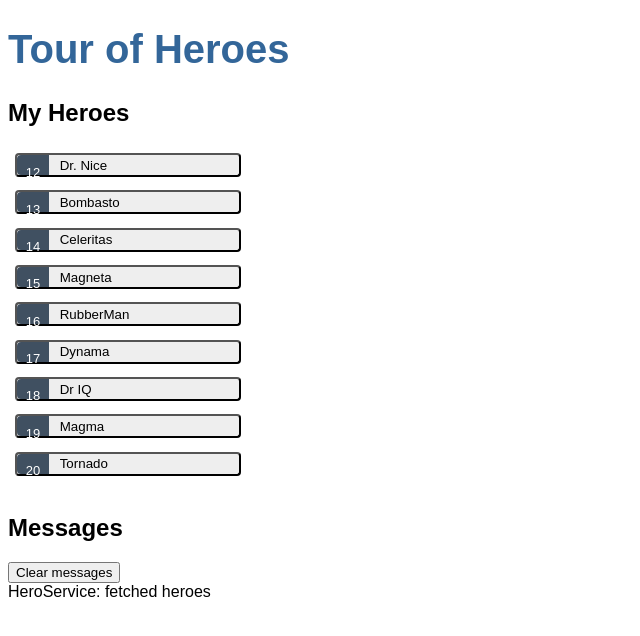
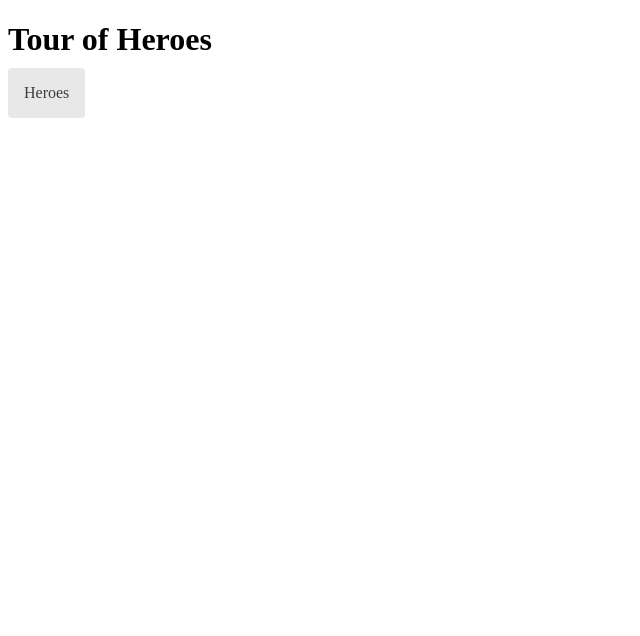
Before and after one commit to lpahlavi/angular-tour-of-heroes, an Angular app: page / in a window 1280 px wide. Shown: the top 636 px of the page, without its empty margins (0-640 px from the left). Built offline with nearby package versions, Linux system fonts and the light colour scheme.

Commit message:
Add basic routing

```diff
--- a/src/app/app-routing.module.ts
+++ b/src/app/app-routing.module.ts
@@ -1,7 +1,10 @@
 import { NgModule } from '@angular/core';
 import { RouterModule, Routes } from '@angular/router';
+import { HeroesComponent } from './heroes/heroes.component';
 
-const routes: Routes = [];
+const routes: Routes = [
+  { path: 'heroes', component: HeroesComponent }
+];
 
 @NgModule({
   imports: [RouterModule.forRoot(routes)],
--- a/src/app/app.component.css
+++ b/src/app/app.component.css
@@ -1,40 +1,21 @@
-/* Application-wide Styles */
+/* AppComponent's private CSS styles */
 h1 {
-  color: #369;
-  font-family: Arial, Helvetica, sans-serif;
-  font-size: 250%;
+  margin-bottom: 0;
 }
-h2, h3 {
-  color: #444;
-  font-family: Arial, Helvetica, sans-serif;
-  font-weight: lighter;
-}
-body, input[type="text"], button {
-  color: #333;
-  font-family: Cambria, Georgia, serif;
-}
-button {
-  background-color: #eee;
-  border: none;
+nav a {
+  padding: 1rem;
+  text-decoration: none;
+  margin-top: 10px;
+  display: inline-block;
+  background-color: #e8e8e8;
+  color: #3d3d3d;
   border-radius: 4px;
-  cursor: pointer;
-  color: black;
-  font-size: 1.2rem;
-  padding: 1rem;
-  margin-bottom: 1rem;
-  margin-top: 1rem;
-}
-button:hover {
-  background-color: black;
-  color: white;
-}
-button:disabled {
-  background-color: #eee;
-  color: #aaa;
-  cursor: auto;
 }
 
-/* Everywhere-else */
-* {
-  font-family: Arial, Helvetica, sans-serif;
+nav a:hover {
+  color: white;
+  background-color: #42545C;
 }
+nav a:active {
+  background-color: black;
+}
--- a/src/app/app.component.html
+++ b/src/app/app.component.html
@@ -1,3 +1,6 @@
 <h1>{{title}}</h1>
-<app-heroes></app-heroes>
+<nav>
+  <a routerLink="/heroes">Heroes</a>
+</nav>
+<router-outlet></router-outlet>
 <app-messages></app-messages>
```
